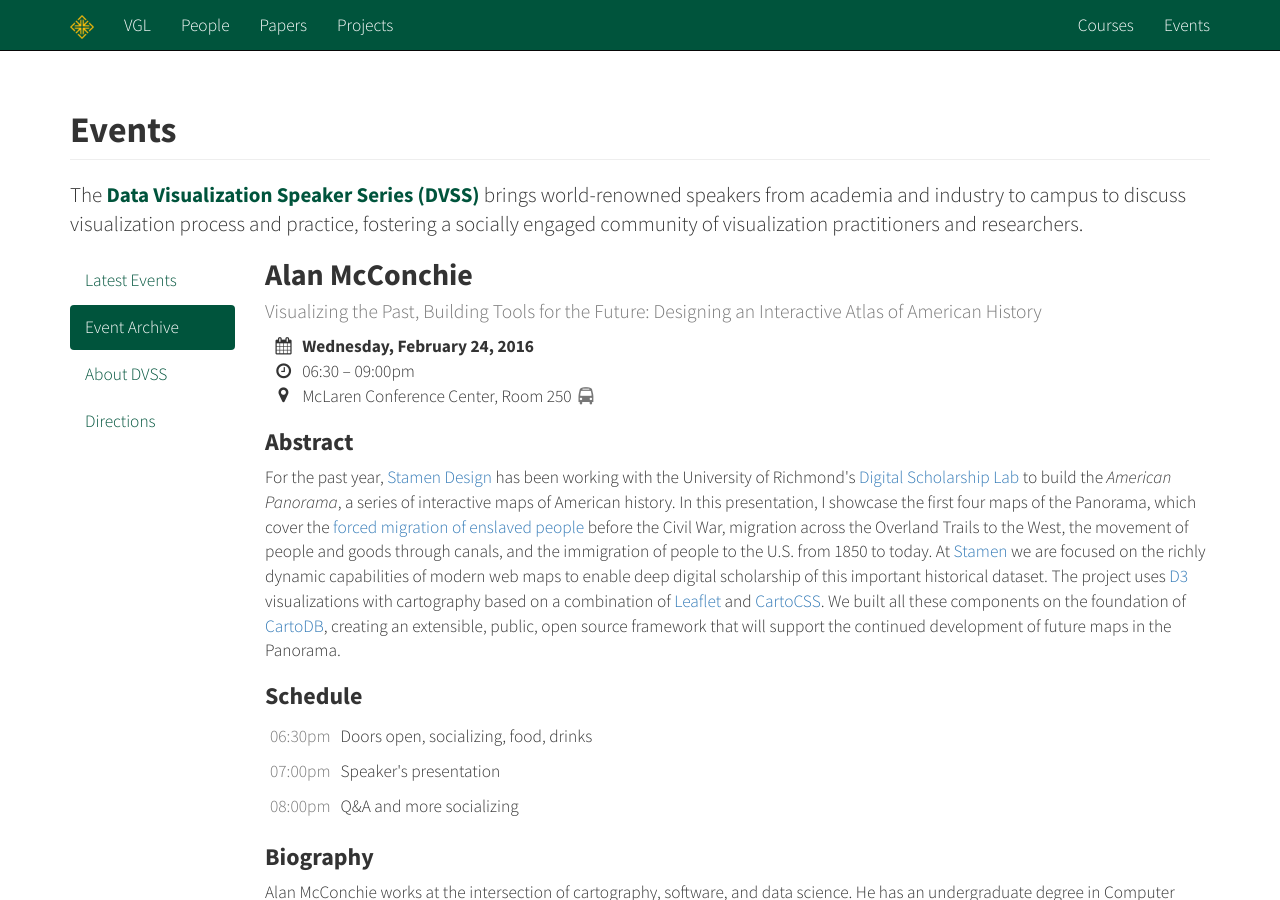
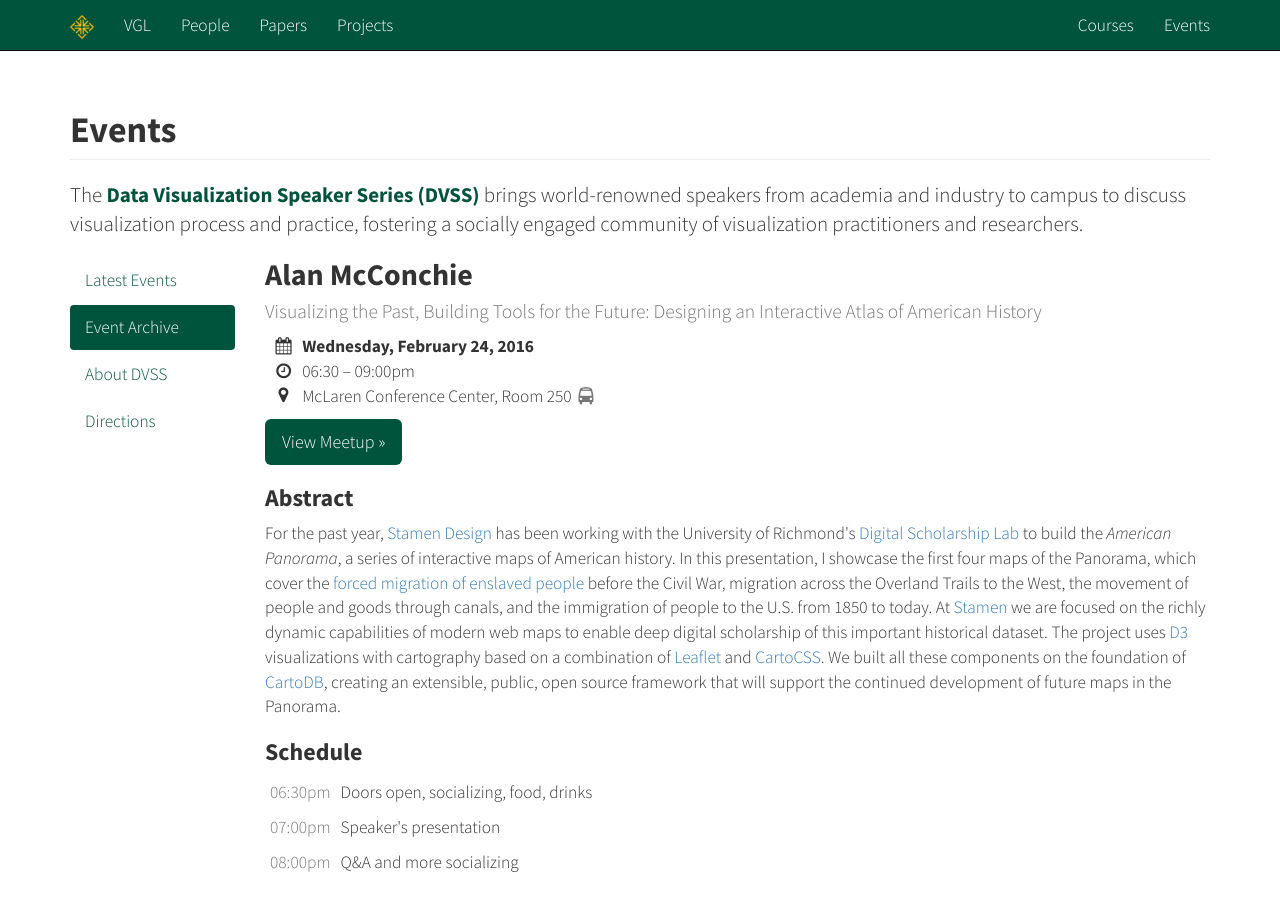
Before and after one commit to usfvgl/usfvgl.github.io, a Jekyll site: the page built from events/_posts/2016-02-24-alan-mcconchie.html, in a window 1280 px wide and 900 px high. Built offline with Jekyll 4.4.1, drawn with Linux system fonts in a browser that asks for light colours; nearby versions of some CDN libraries.

Commit message:
Adding meetup link.

```diff
--- a/events/_posts/2016-02-24-alan-mcconchie.html
+++ b/events/_posts/2016-02-24-alan-mcconchie.html
@@ -7,6 +7,7 @@
 location : "McLaren Conference Center, Room 250"
 twitter  : "mappingmashups"
 website  : "http://mappingmashups.net/"
+meetup   : "http://www.meetup.com/visualizemydata/events/228812369/"
 schedule :
   - start: 2016-02-24 18:30
     end  : 2016-02-24 19:00
```
